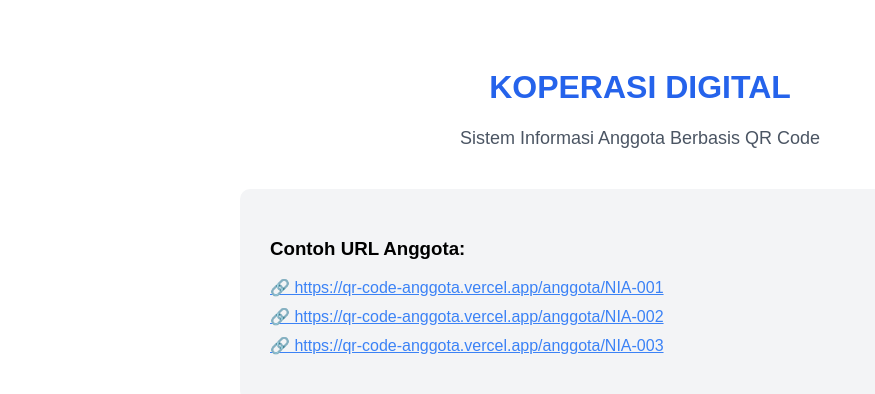
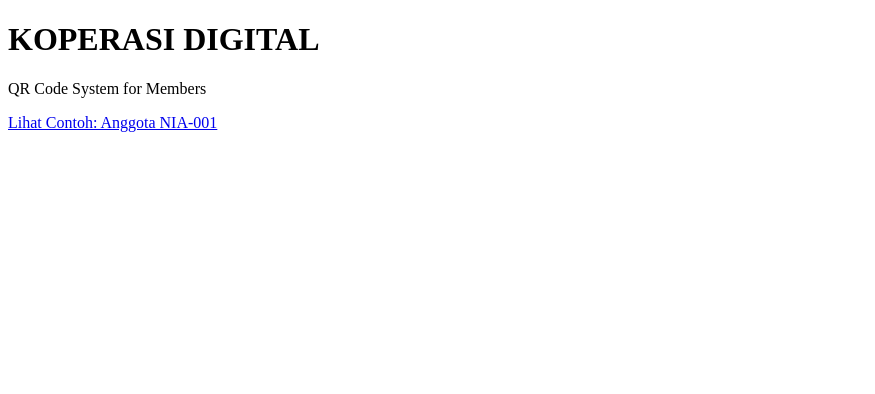
Before and after one commit to Kangeldzi/QR-Code-Anggota, a Next.js app: page / in a window 1280 px wide. Shown: the top 394 px of the page, without its empty margins (0-875 px from the left). Built offline with nearby package versions, Linux system fonts and the light colour scheme.

Commit message:
Update index.js

```diff
--- a/pages/index.js
+++ b/pages/index.js
@@ -1,43 +1,9 @@
 export default function Home() {
   return (
-    <div style={{
-      padding: '40px',
-      textAlign: 'center',
-      maxWidth: '800px',
-      margin: '0 auto',
-      fontFamily: 'Arial, sans-serif'
-    }}>
-      <h1 style={{ color: '#2563eb' }}>KOPERASI DIGITAL</h1>
-      <p style={{ fontSize: '18px', color: '#4b5563' }}>
-        Sistem Informasi Anggota Berbasis QR Code
-      </p>
-
-      <div style={{
-        marginTop: '40px',
-        padding: '30px',
-        backgroundColor: '#f3f4f6',
-        borderRadius: '10px',
-        textAlign: 'left'
-      }}>
-        <h3>Contoh URL Anggota:</h3>
-        <ul style={{ listStyle: 'none', padding: 0 }}>
-          <li style={{ margin: '10px 0' }}>
-            <a href="/anggota/NIA-001" style={{ color: '#3b82f6' }}>
-              🔗 https://qr-code-anggota.vercel.app/anggota/NIA-001
-            </a>
-          </li>
-          <li style={{ margin: '10px 0' }}>
-            <a href="/anggota/NIA-002" style={{ color: '#3b82f6' }}>
-              🔗 https://qr-code-anggota.vercel.app/anggota/NIA-002
-            </a>
-          </li>
-          <li style={{ margin: '10px 0' }}>
-            <a href="/anggota/NIA-003" style={{ color: '#3b82f6' }}>
-              🔗 https://qr-code-anggota.vercel.app/anggota/NIA-003
-            </a>
-          </li>
-        </ul>
-      </div>
+    <div>
+      <h1>KOPERASI DIGITAL</h1>
+      <p>QR Code System for Members</p>
+      <p><a href="/anggota/NIA-001">Lihat Contoh: Anggota NIA-001</a></p>
     </div>
   );
 }
```
